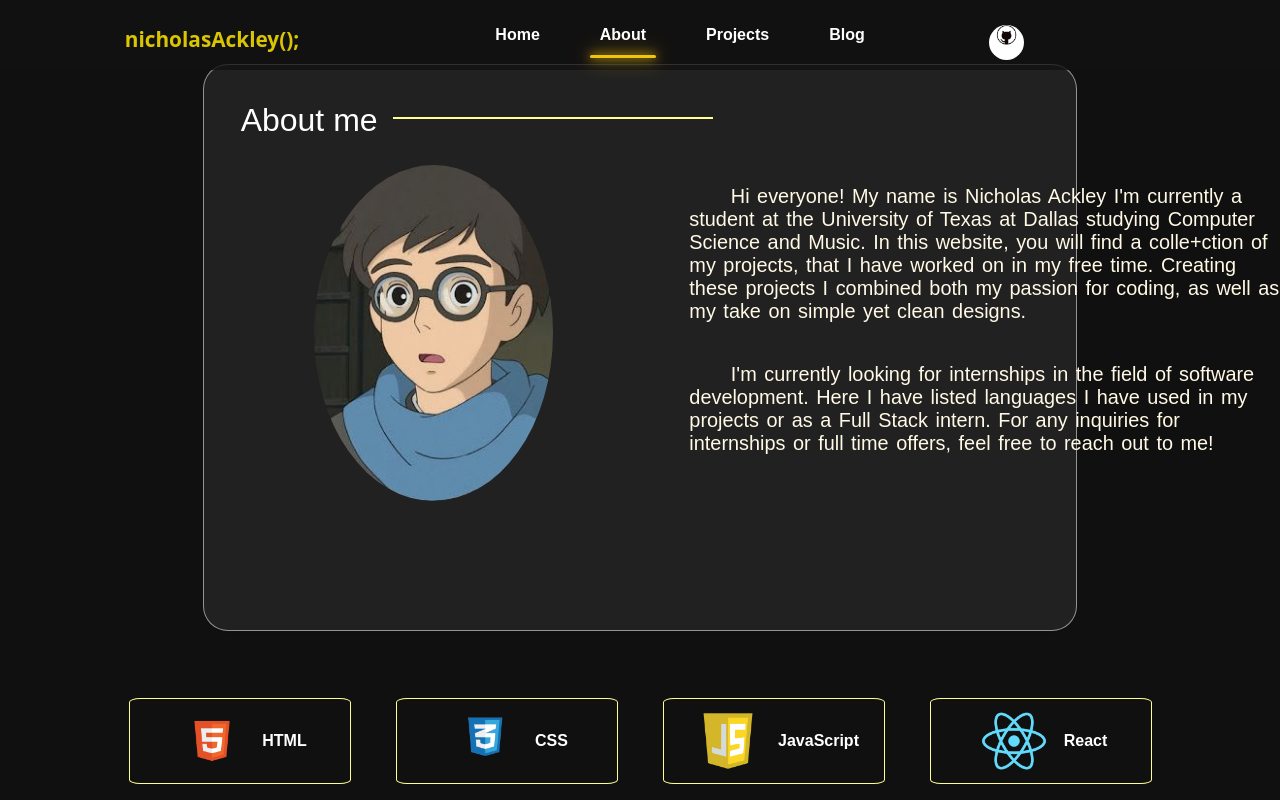
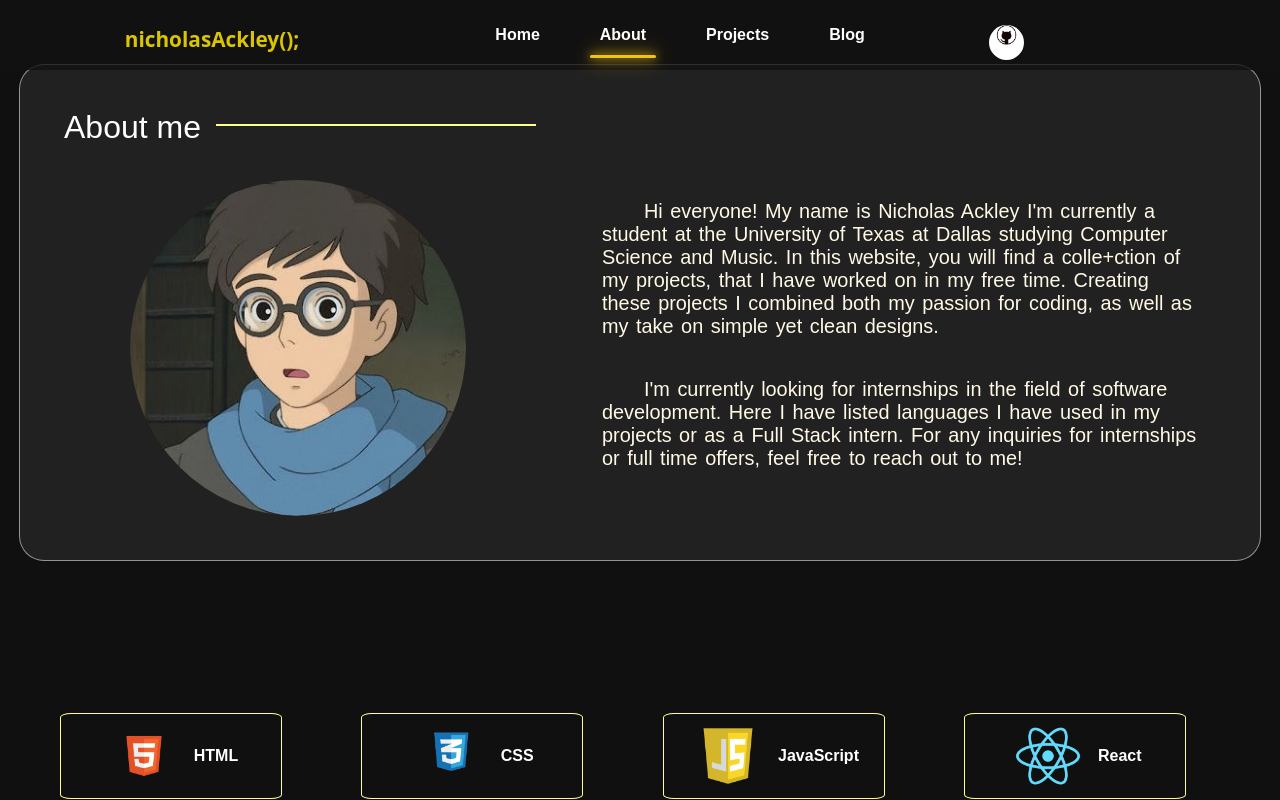
Before and after one commit to nicholas-ackley/website, a React (Vite) app: page /website/about in a window 1280 px wide. Built offline with nearby package versions, Linux system fonts and the light colour scheme; a web font is replaced by a local one.

Commit message:
added projects.jsx file and updated css, fixed some more media querys

```diff
--- a/src/AboutPage/Bio.css
+++ b/src/AboutPage/Bio.css
@@ -236,8 +236,8 @@ opacity: 0;
 @media (min-width: 1280px) and (max-width: 1600px) {
   /* Styles for MacBook Air/Pro M2 screens */
 .about-me-background{
-  width:65%;
-  height: 525px;
+  width:150vh;
+  height: 455px;
 }
 
 }
```
Also changed, not shown: 1 other file (tests, documents, lock files or other folders).
